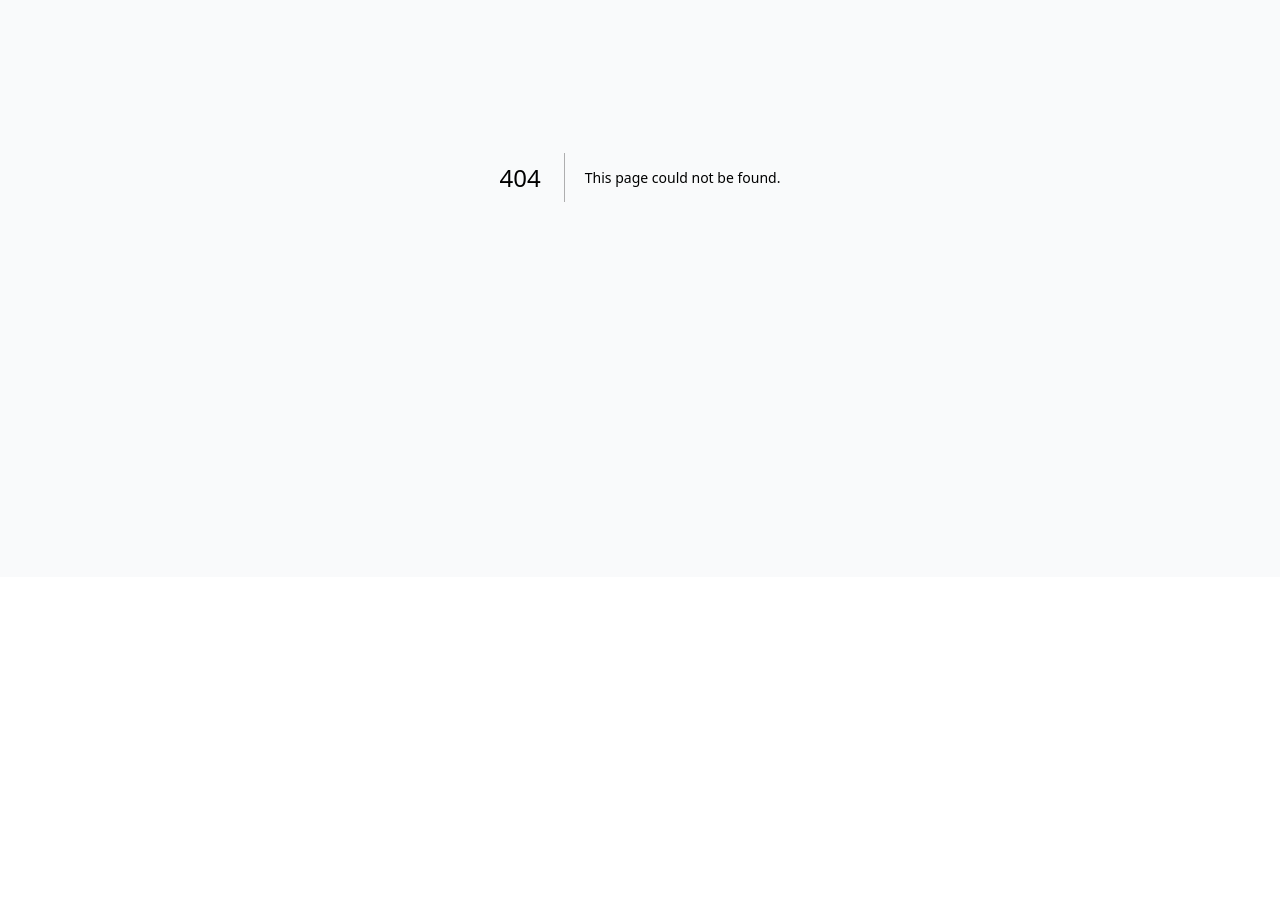
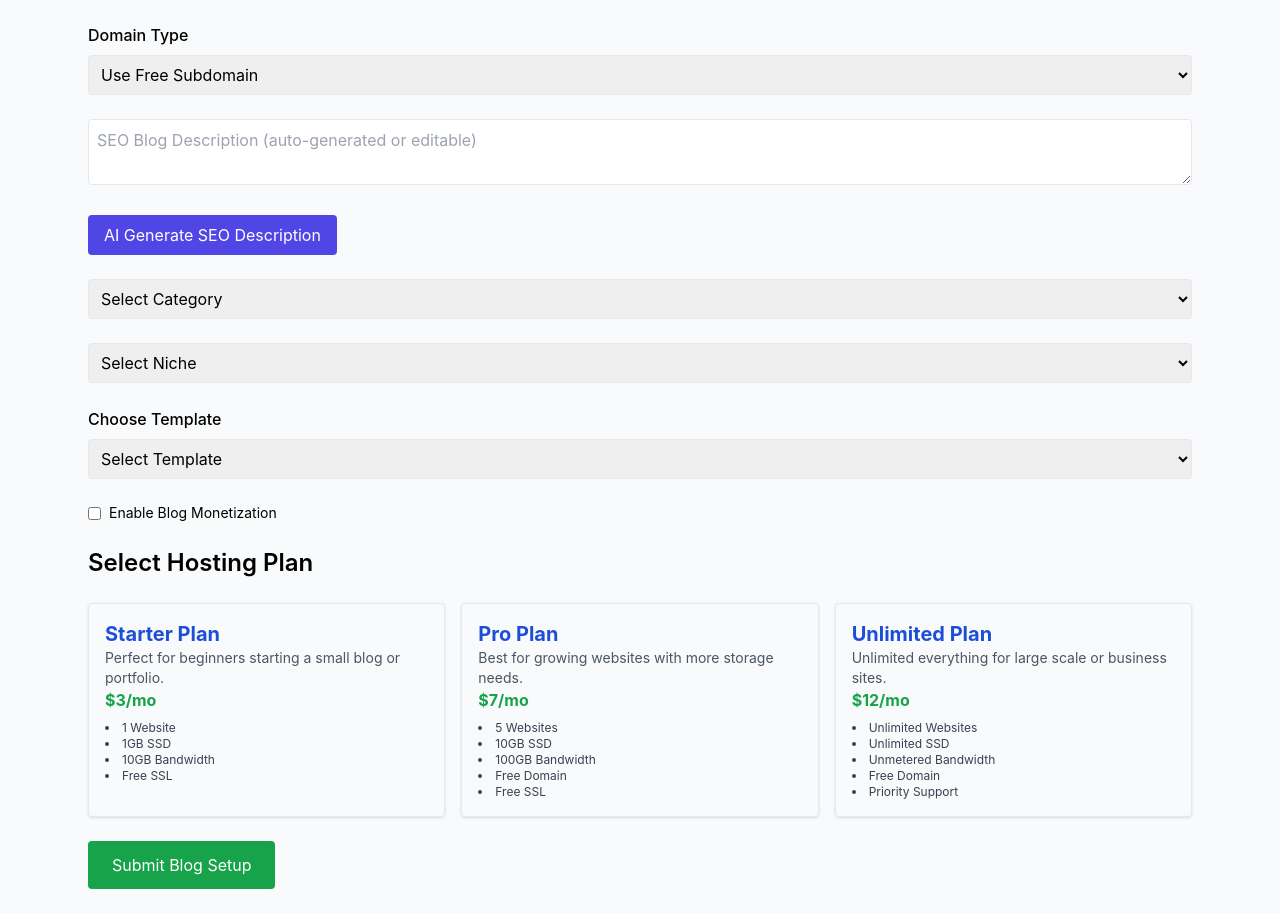
Before and after one commit to cybev1/cybev-frontend, a Next.js app: page /blog/setup in a window 1280 px wide. Before the commit this address had no page. Shown: the part 303-1216 px from the top of the page. Before the commit the page ends 880 px from the top, so only its background shows below. Built offline with nearby package versions, Linux system fonts and the light colour scheme.

Commit message:
Add files via upload

```diff
--- /dev/null
+++ b/pages/blog/setup.jsx
@@ -0,0 +1,200 @@
+
+import { useEffect, useState } from 'react';
+
+const categoryNiches = {
+  Christianity: ['Faith', 'Leadership', 'Prayer', 'Evangelism', 'Bible Study', 'Church Growth', 'Christian Living', 'Healing', 'End Times', 'Love', 'Grace', 'Purpose', 'Fellowship', 'Ministry', 'Youth Ministry', 'Worship', 'Miracles', 'Salvation', 'Others'],
+  Business: ['Startups', 'Marketing', 'Finance', 'Entrepreneurship', 'Investing', 'E-commerce', 'Branding', 'Sales', 'Leadership', 'Economics', 'HR', 'Strategy', 'Negotiation', 'Growth Hacking', 'Innovation', 'Analytics', 'Budgeting', 'Tax', 'Others'],
+  Technology: ['Web Development', 'AI', 'Cloud', 'Cybersecurity', 'DevOps', 'Data Science', 'Mobile Apps', 'Blockchain', 'IoT', 'AR/VR', 'Machine Learning', 'Programming', 'SaaS', 'Startups', 'UX/UI', 'Automation', 'Open Source', 'APIs', 'Others'],
+};
+
+const categoryTemplates = {
+  Christianity: 'Magazine',
+  Business: 'Creator',
+  Technology: 'Portfolio',
+};
+
+const templates = ['Magazine', 'Creator', 'Portfolio', 'Minimalist', 'Custom'];
+
+export default function BlogSetup() {
+  const [form, setForm] = useState({
+    title: '',
+    description: '',
+    subdomain: '',
+    domainType: 'subdomain',
+    existingDomain: '',
+    newDomain: '',
+    category: '',
+    niche: '',
+    template: '',
+    monetize: false,
+    hostingPlan: null,
+  });
+
+  const [hostingPlans, setHostingPlans] = useState([]);
+  const [niches, setNiches] = useState([]);
+
+  useEffect(() => {
+    async function fetchHostingPlans() {
+      const res = await fetch('/api/hosting/mock-plans');
+      const data = await res.json();
+      setHostingPlans(data);
+    }
+    fetchHostingPlans();
+  }, []);
+
+  useEffect(() => {
+    if (form.category) {
+      setNiches(categoryNiches[form.category] || []);
+      setForm(prev => ({ ...prev, template: categoryTemplates[form.category] || '' }));
+    }
+  }, [form.category]);
+
+  const handleChange = (e) => {
+    const { name, value, type, checked } = e.target;
+    setForm(prev => ({
+      ...prev,
+      [name]: type === 'checkbox' ? checked : value
+    }));
+  };
+
+  const handleSelectHosting = (plan) => {
+    setForm(prev => ({ ...prev, hostingPlan: plan }));
+  };
+
+  const generateSEODescription = () => {
+    const keyword = form.title || "your blog";
+    const seoText = `Read inspiring content and discover valuable insights from ${keyword}. Join ${keyword}.cybev.io today!`;
+    setForm(prev => ({ ...prev, description: seoText }));
+  };
+
+  const handleSubmit = () => {
+    const fullSubdomain = form.subdomain ? `${form.subdomain}.cybev.io` : '';
+    const blogData = {
+      ...form,
+      subdomain: fullSubdomain,
+      finalDomain: form.domainType === 'subdomain'
+        ? fullSubdomain
+        : form.domainType === 'existing'
+        ? form.existingDomain
+        : form.newDomain,
+      freeHosting: form.domainType === 'subdomain',
+    };
+
+    console.log('Blog Setup Submitted:', blogData);
+    alert("Blog setup submitted! Check console log for full data.");
+  };
+
+  return (
+    <div className="p-6 max-w-6xl mx-auto space-y-6">
+      <div className="space-y-2">
+        <label className="font-medium">Domain Type</label>
+        <select name="domainType" onChange={handleChange} className="border p-2 rounded w-full">
+          <option value="subdomain">Use Free Subdomain</option>
+          <option value="existing">Use Existing Domain</option>
+          <option value="register">Register New Domain</option>
+        </select>
+      </div>
+
+<h1 className="text-3xl font-bold mb-4">Complete Blog Setup</h1>
+<input name="title" placeholder="Blog Title" className="border p-2 rounded w-full mt-2" onChange={handleChange} />
+
+      <div className="space-y-2">
+        <label className="font-medium">Domain Type</label>
+        <select name="domainType" onChange={handleChange} className="border p-2 rounded w-full">
+          <option value="subdomain">Use Free Subdomain</option>
+          <option value="existing">Use Existing Domain</option>
+          <option value="register">Register New Domain</option>
+        </select>
+
+        {form.domainType === 'subdomain' && (
+          <>
+
+            {form.subdomain && <p className="text-sm text-gray-600 mt-1">Full Blog URL: <strong>{form.subdomain}.cybev.io</strong></p>}
+          </>
+        )}
+
+        {form.domainType === 'existing' && (
+          <input name="existingDomain" placeholder="yourdomain.com" className="border p-2 rounded w-full" onChange={handleChange} />
+        )}
+
+        {form.domainType === 'register' && (
+          <input name="newDomain" placeholder="searchdomain.com" className="border p-2 rounded w-full" onChange={handleChange} />
+        )}
+      </div>
+
+
+
+      <textarea name="description" placeholder="SEO Blog Description (auto-generated or editable)" className="border p-2 rounded w-full" value={form.description} onChange={handleChange} />
+      <button onClick={generateSEODescription} className="bg-indigo-600 text-white px-4 py-2 rounded">AI Generate SEO Description</button>
+
+
+
+      {form.domainType === 'subdomain' && (
+        <>
+
+          {form.subdomain && <p className="text-sm text-gray-600 mt-1">Full Blog URL: <strong>{form.subdomain}.cybev.io</strong></p>}
+        </>
+      )}
+
+      {form.domainType === 'existing' && (
+        <input name="existingDomain" placeholder="yourdomain.com" className="border p-2 rounded w-full" onChange={handleChange} />
+      )}
+
+      {form.domainType === 'register' && (
+        <input name="newDomain" placeholder="searchdomain.com" className="border p-2 rounded w-full" onChange={handleChange} />
+      )}
+
+      <select name="category" onChange={handleChange} className="border p-2 rounded w-full">
+        <option value="">Select Category</option>
+        {Object.keys(categoryNiches).map((cat, i) => (
+          <option key={i} value={cat}>{cat}</option>
+        ))}
+      </select>
+
+      <select name="niche" onChange={handleChange} className="border p-2 rounded w-full">
+        <option value="">Select Niche</option>
+        {niches.map((niche, i) => (
+          <option key={i} value={niche}>{niche}</option>
+        ))}
+        <option value="Others">Others</option>
+      </select>
+
+      <div className="space-y-2">
+        <label className="font-medium">Choose Template</label>
+        <select name="template" value={form.template} onChange={handleChange} className="border p-2 rounded w-full">
+          <option value="">Select Template</option>
+          {templates.map((tpl, idx) => (
+            <option key={idx} value={tpl}>{tpl}</option>
+          ))}
+        </select>
+      </div>
+
+      <div className="flex items-center space-x-2">
+        <input type="checkbox" name="monetize" onChange={handleChange} />
+        <label className="text-sm">Enable Blog Monetization</label>
+      </div>
+
+      <h2 className="text-2xl font-semibold mt-6">Select Hosting Plan</h2>
+      <div className="grid md:grid-cols-3 gap-4">
+        {hostingPlans.map((plan, i) => (
+          <div
+            key={i}
+            onClick={() => handleSelectHosting(plan)}
+            className={`cursor-pointer border p-4 rounded shadow hover:border-blue-500 ${
+              form.hostingPlan?.name === plan.name ? 'border-blue-600' : ''
+            }`}
+          >
+            <h3 className="text-xl font-bold text-blue-700">{plan.name}</h3>
+            <p className="text-sm text-gray-600">{plan.description}</p>
+            <p className="text-green-600 font-bold">{plan.price}</p>
+            <ul className="text-xs mt-2 text-gray-700 list-disc list-inside">
+              {plan.features.map((f, idx) => <li key={idx}>{f}</li>)}
+            </ul>
+          </div>
+        ))}
+      </div>
+
+      <button onClick={handleSubmit} className="mt-6 bg-green-600 hover:bg-green-700 text-white px-6 py-3 rounded">Submit Blog Setup</button>
+    </div>
+  );
+}
```
